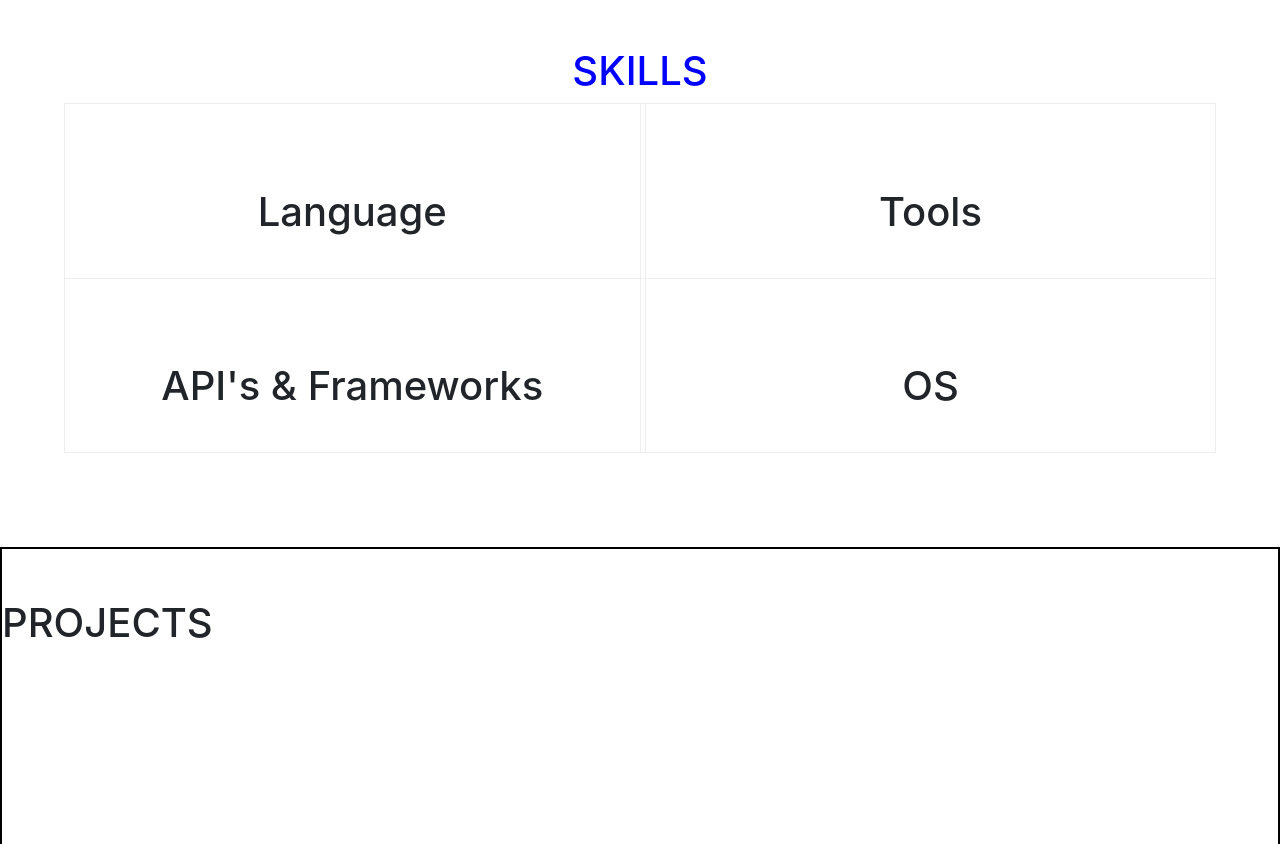
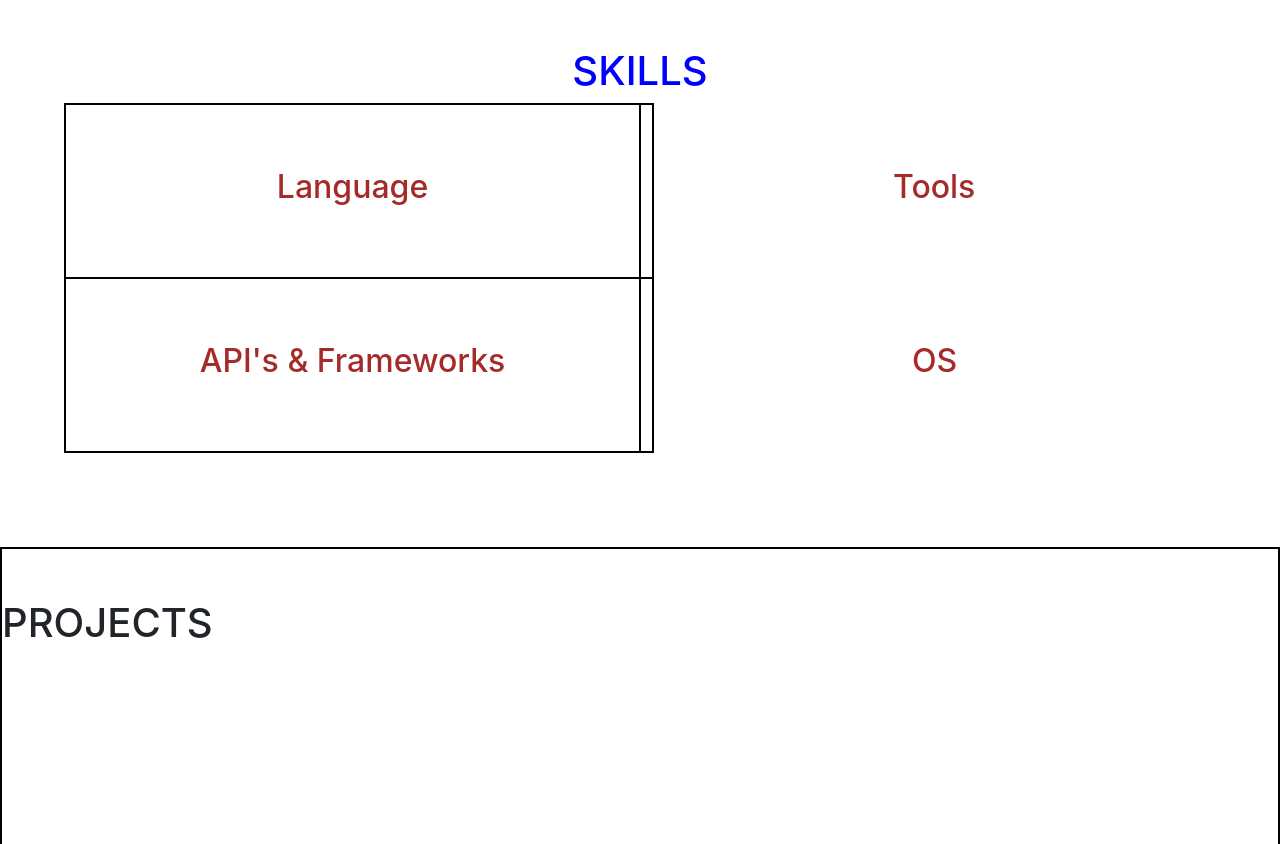
Before and after one commit to NikamRahul1/Portfolio_Rahul, a plain HTML site: page index.html in a window 1280 px wide. Shown: the part 873-1717 px from the top of the page. Drawn offline with nearby package versions, Linux system fonts and the light colour scheme.

Commit message:
created skill section

```diff
--- a/index.html
+++ b/index.html
@@ -86,35 +86,39 @@
   <h1 >SKILLS</h1>
 </div>
 <div class="skill-nemu">
-<table class=" skill-table" border="1px" >
+<table class=" skill-table" >
   <tr class="tr">
-    <th class="th" width="50%">
-      <h1 class="skill-heading">
+
+      <th class="skills-blocks" width="50%" height="50%">
+        <h2 class="skill-heading">
           Language
-      </h1>
+        </h2>
       </th>
-    <td class="td">
+      <td class="skills-blocks">
         <th>
-        <h1 class="skill-heading">
+          <h2 class="skill-heading">
             Tools
-        </h1>
+          </h2>
         </th>
       </td>
+
   </tr>
 
   <tr class="tr">
-    <th class="th">
-      <h1 class="skill-heading">
+
+      <th class="skills-blocks" >
+        <h2 class="skill-heading" width="50%" height="50%">
           API's & Frameworks
-      </h1>
+        </h2>
       </th>
-    <td class="">
+      <td class="skills-blocks">
         <th>
-        <h1 class="skill-heading">
+          <h2 class="skill-heading">
             OS
-        </h1>
+          </h2>
         </th>
       </td>
+
   </tr>
 
 
--- a/styles.css
+++ b/styles.css
@@ -211,6 +211,12 @@ html{
 {
   text-align: center ;
   color: blue;
+  font-weight: bolder;
+
+}
+.skill-name:hover{
+  transform: scale(110%);
+
 
 }
 
@@ -218,14 +224,18 @@ html{
 {
   height: 350px;
   width: 90%;
-  border: 2px;
 }
 .skill-table {
   margin-left: 5%;
+  text-align: center;
 
-  text-align: center;
 
 }
 .skill-heading{
+  color: brown;
+
 
 }
+.skills-blocks{
+ border: 2px solid black ;
+}
```
Also changed, not shown: Untitled-1hbiaksvava.css (added). Lines whose indentation alone changed are shown as unchanged.
